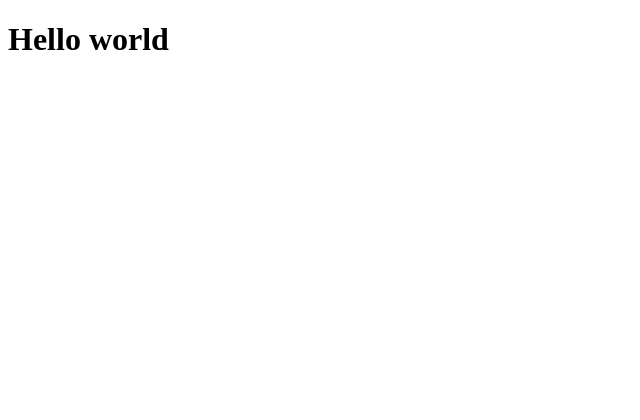
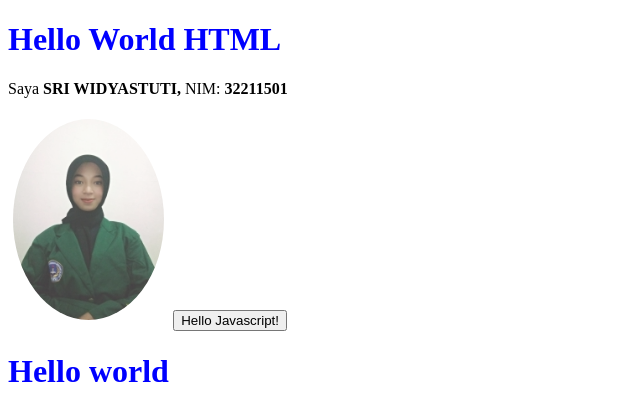
Before and after one commit to Sriwidyastuti13/Sriwidyastuti13.github.io, a plain HTML site: page index.html in a window 1280 px wide. Shown: the whole page, without its empty margins (0-640 px from the left). Drawn offline with Linux system fonts and the light colour scheme.

Commit message:
Update index.html

```diff
--- a/index.html
+++ b/index.html
@@ -6,6 +6,40 @@
 	<title>Sriwidyastu13.github.io</title>
 </head>
 <body>
+	<style>
+ h1{
+  color:blue;
+  cursor: pointer;
+  transition: 0.2s
+ }
+
+ hi:hover{
+  color: red;
+  leter-spacing: 2px
+ }
+ img{
+  width: 4cm;
+  border-radius: 50%;
+  box-shadoww: 1px 1px 4px gray;
+  padding: 5px;
+  background: whitesmokemargin: 15px;
+  transition: 0.2s;
+  opacity: 75%;
+ }
+ img:hover{
+  transform: scale(1.0);
+  opacity: 100%;
+  box-shadow: 1px 1px 6px red;
+ }
+</style>
+
+<h1>Hello World HTML</h1>
+<p>Saya <b>SRI WIDYASTUTI,</B> NIM: <b>32211501</b><p>
+
+<img src="sri.jpg">
+
+
+<button onclick="alert('HelloWorld Javascript!')">Hello Javascript!</button>
 	<h1>Hello world</h1>
 
 </body>
```
